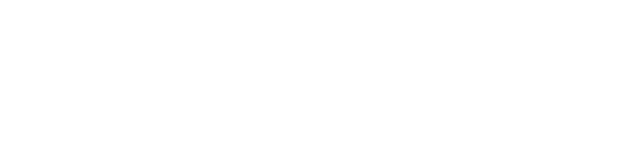
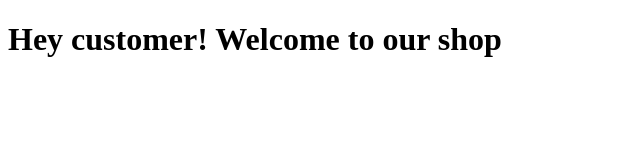
Before and after one commit to Sukhman5566/XYZ-project, a plain HTML site: page index.html in a window 1280 px wide. Shown: the whole page, without its empty margins (0-640 px from the left). Drawn offline with Linux system fonts and the light colour scheme.

Commit message:
Page with greeting header

```diff
--- a/index.html
+++ b/index.html
@@ -4,6 +4,7 @@
     <title>Welcome to XYZ</title>
   </head>
   <body>
+  <h1>Hey customer! Welcome to our shop</h1>
 
   </body>
 </html>
```
